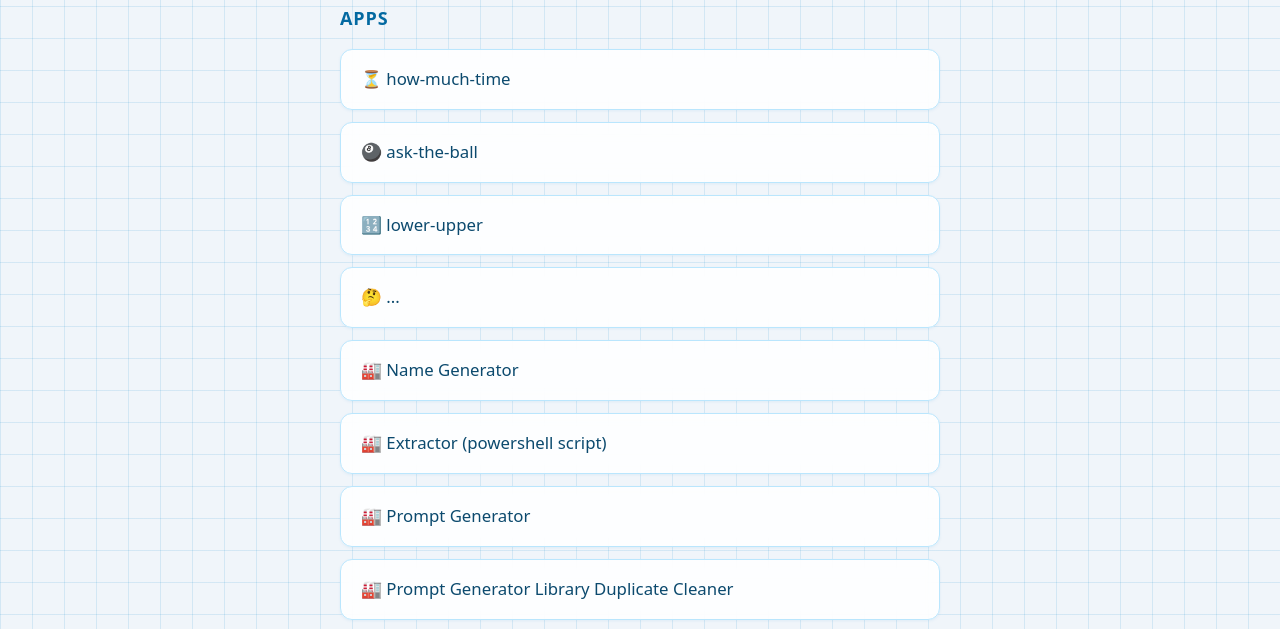
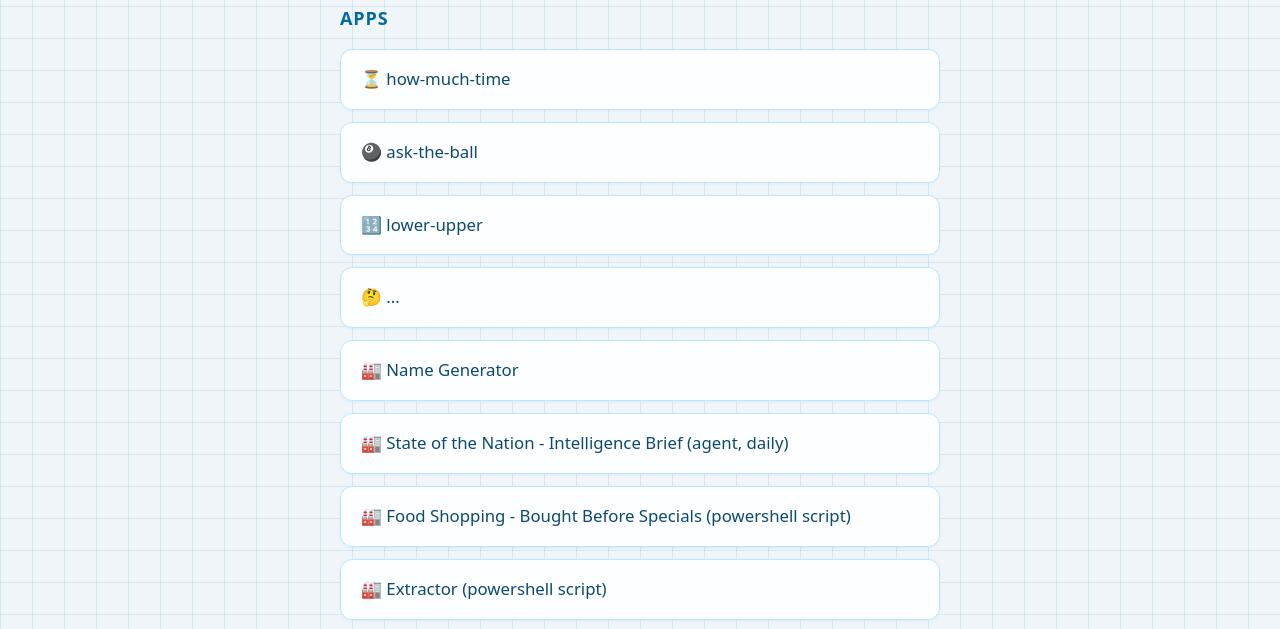
Before and after one commit to robot-nuns/tri-corp-hub, a plain HTML site: page index.html in a window 1280 px wide. Shown: the part 122-751 px from the top of the page. Drawn offline with Linux system fonts and the light colour scheme.

Commit message:
Added a couple more.

```diff
--- a/index.html
+++ b/index.html
@@ -173,6 +173,8 @@
                     <a href="https://tinyurl.com/ask-the-ball" target="_blank" class="link-card">🔢 lower-upper</a>
                     <a href="https://???" target="_blank" class="link-card">🤔 ...</a>
                     <a href="https://tinyurl.com/knot-available" target="_blank" class="link-card">🏭 Name Generator</a>
+					<a href="https://tinyurl.com/knot-available" target="_blank" class="link-card">🏭 State of the Nation - Intelligence Brief (agent, daily)</a>
+					<a href="https://tinyurl.com/knot-available" target="_blank" class="link-card">🏭 Food Shopping - Bought Before Specials (powershell script)</a>
 					<a href="https://tinyurl.com/knot-available" target="_blank" class="link-card">🏭 Extractor (powershell script)</a>
 					<a href="https://tinyurl.com/knot-available" target="_blank" class="link-card">🏭 Prompt Generator</a>
 					<a href="https://tinyurl.com/knot-available" target="_blank" class="link-card">🏭 Prompt Generator Library Duplicate Cleaner</a>
```
